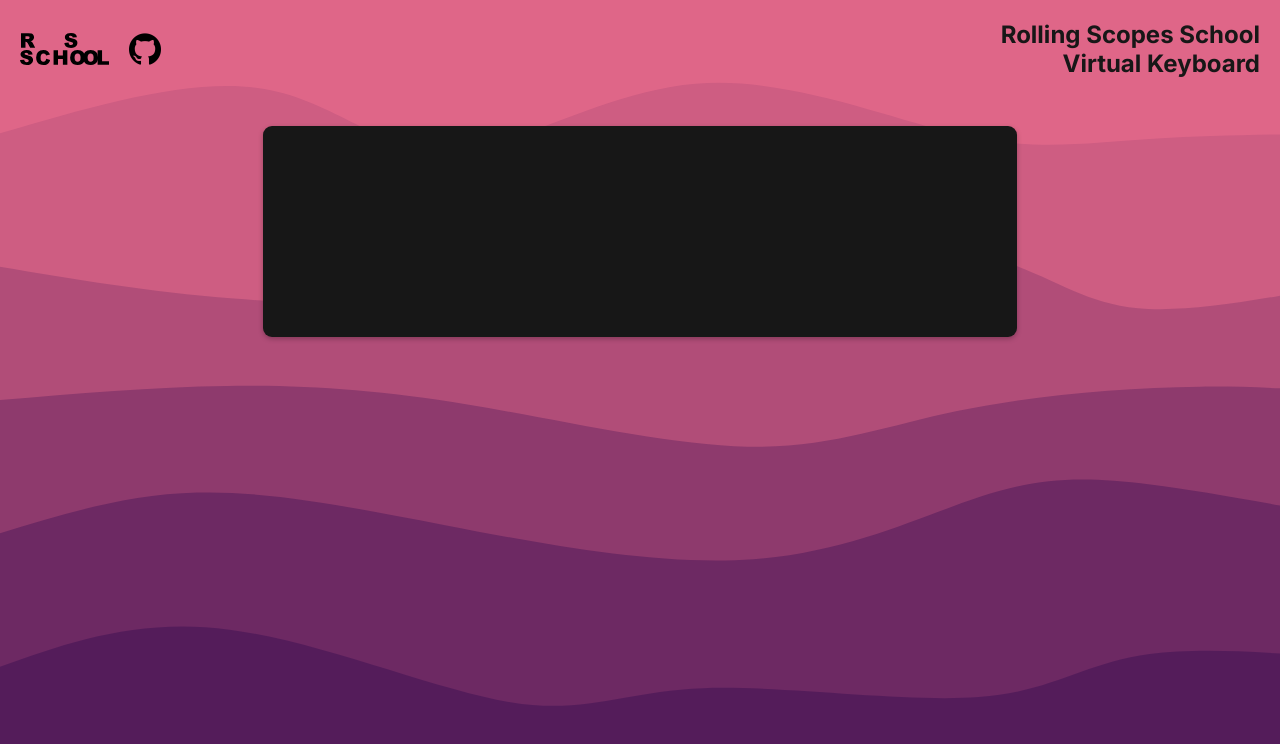
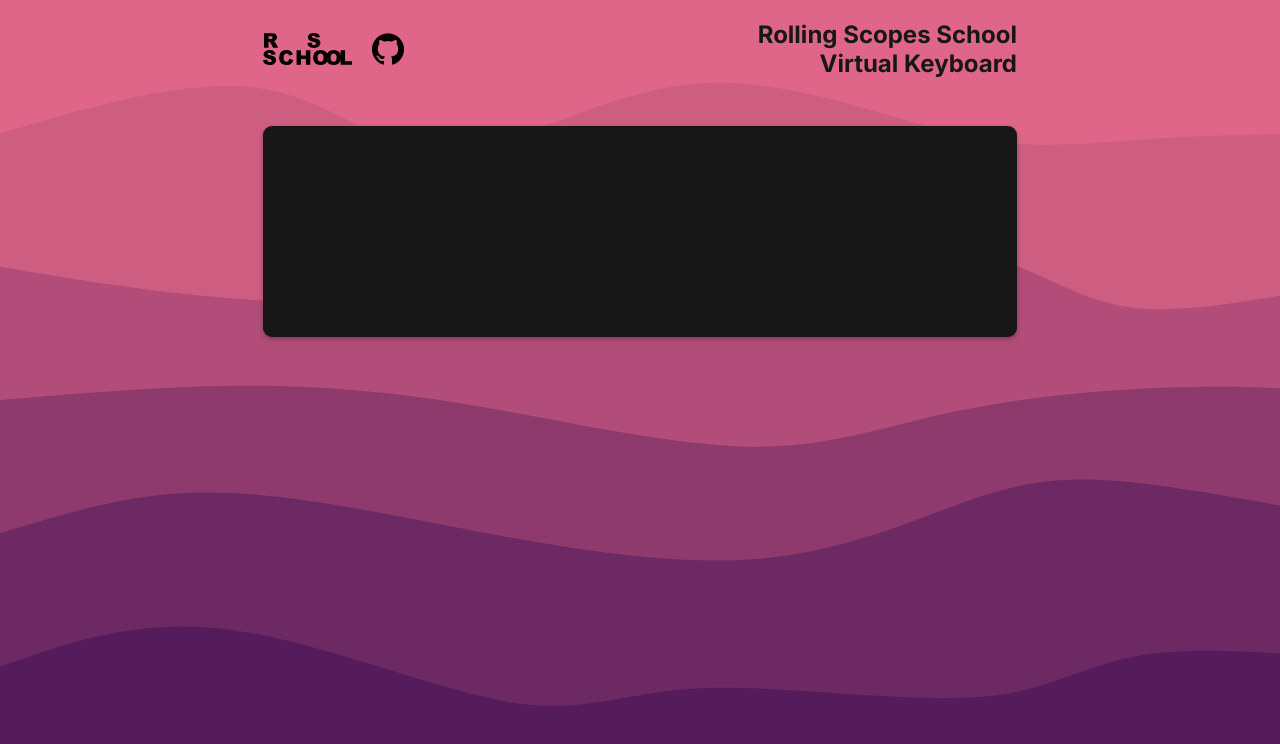
Before and after one commit to midicable/virtual-keyboard, a website with bundled scripts: page index.html in a window 1280 px wide. Built offline with nearby package versions, Linux system fonts and the light colour scheme; files whose address does not match are found by name.

Commit message:
fix: change header width

```diff
--- a/style/style.css
+++ b/style/style.css
@@ -16,8 +16,7 @@
 }
 
 .header {
-  width: 100%;
-  max-width: 1280px;
+  width: 754px;
   height: 58px;
   display: flex;
   justify-content: space-between;
```
